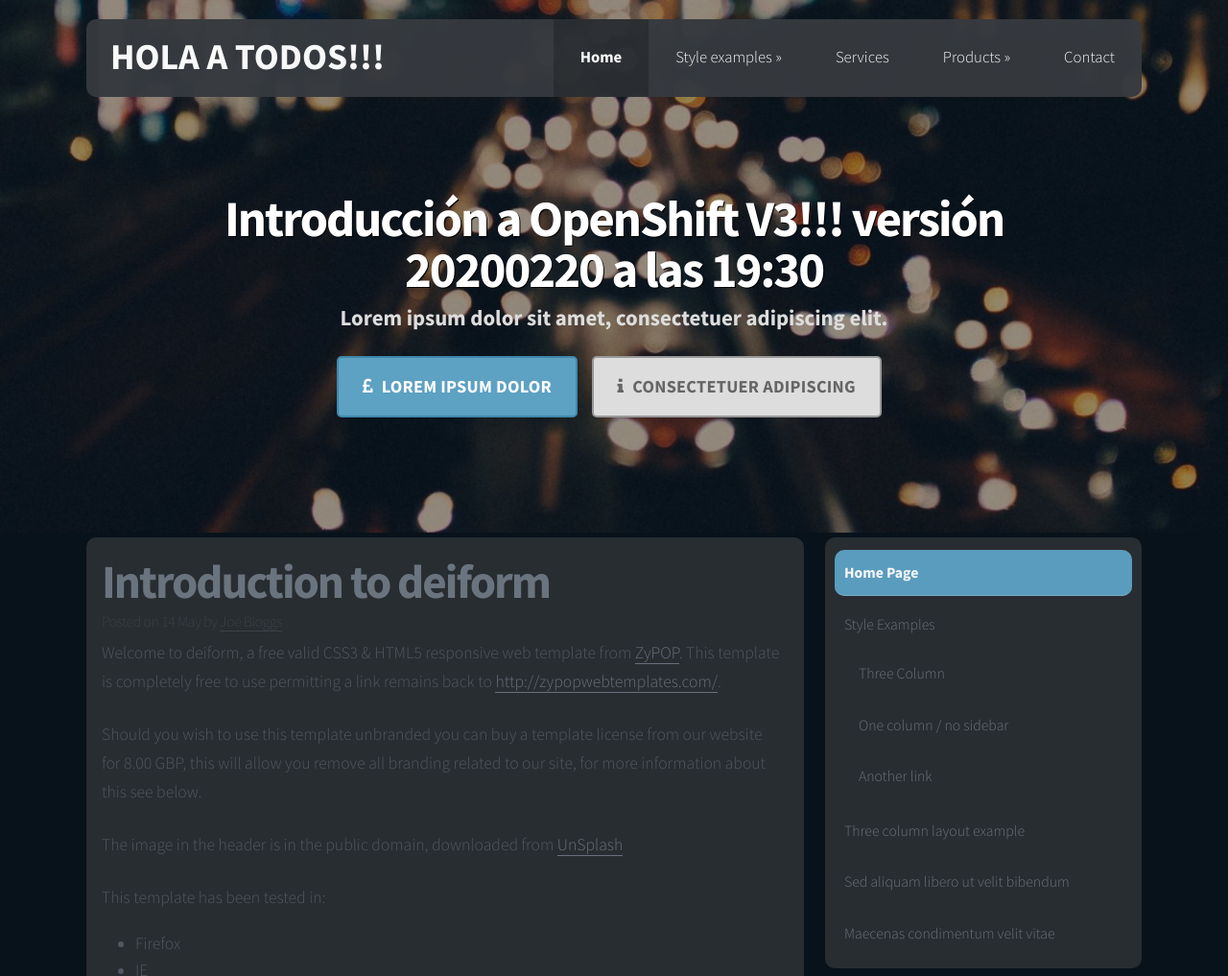
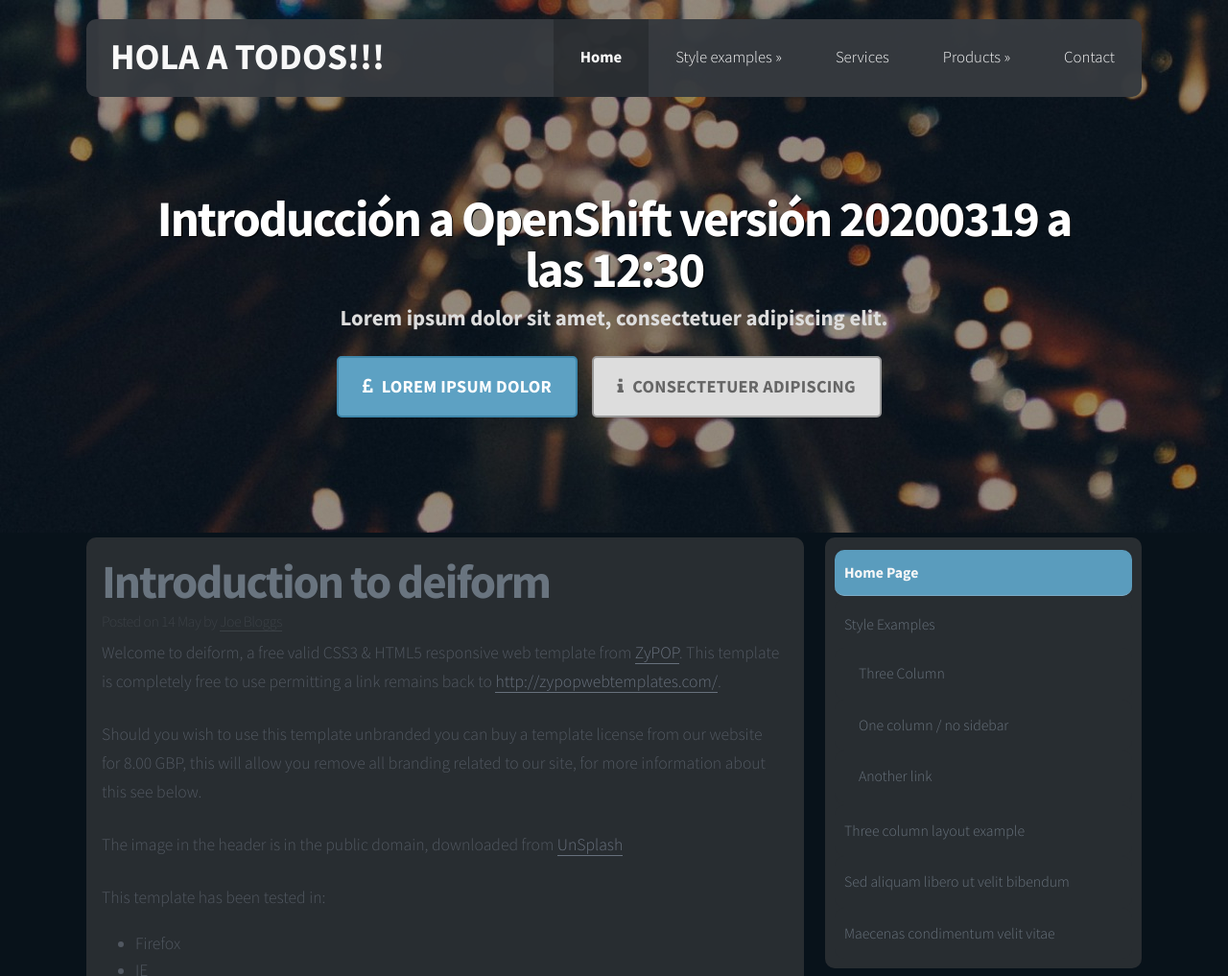
Before and after one commit to migvigil/laboratorio, a plain HTML site: page index.html in a window 1280 px wide. Shown: the top 1017 px of the page at 96% size. Drawn offline with Linux system fonts and the light colour scheme.

Commit message:
cambios202003191230

```diff
--- a/index.html
+++ b/index.html
@@ -91,7 +91,7 @@
 
 		<div class="intro-content">
 
-                    <h2>Introducción a OpenShift V3!!! versión 20200220 a las 19:30 </h2>
+                    <h2>Introducción a OpenShift  versión 20200319 a las 12:30 </h2>
                     <p>Lorem ipsum dolor sit amet, consectetuer adipiscing elit.</p>
 
 			<p><a href="#" class="button button-slider"><i class="fa fa-gbp"></i> Lorem ipsum dolor</a>
```
